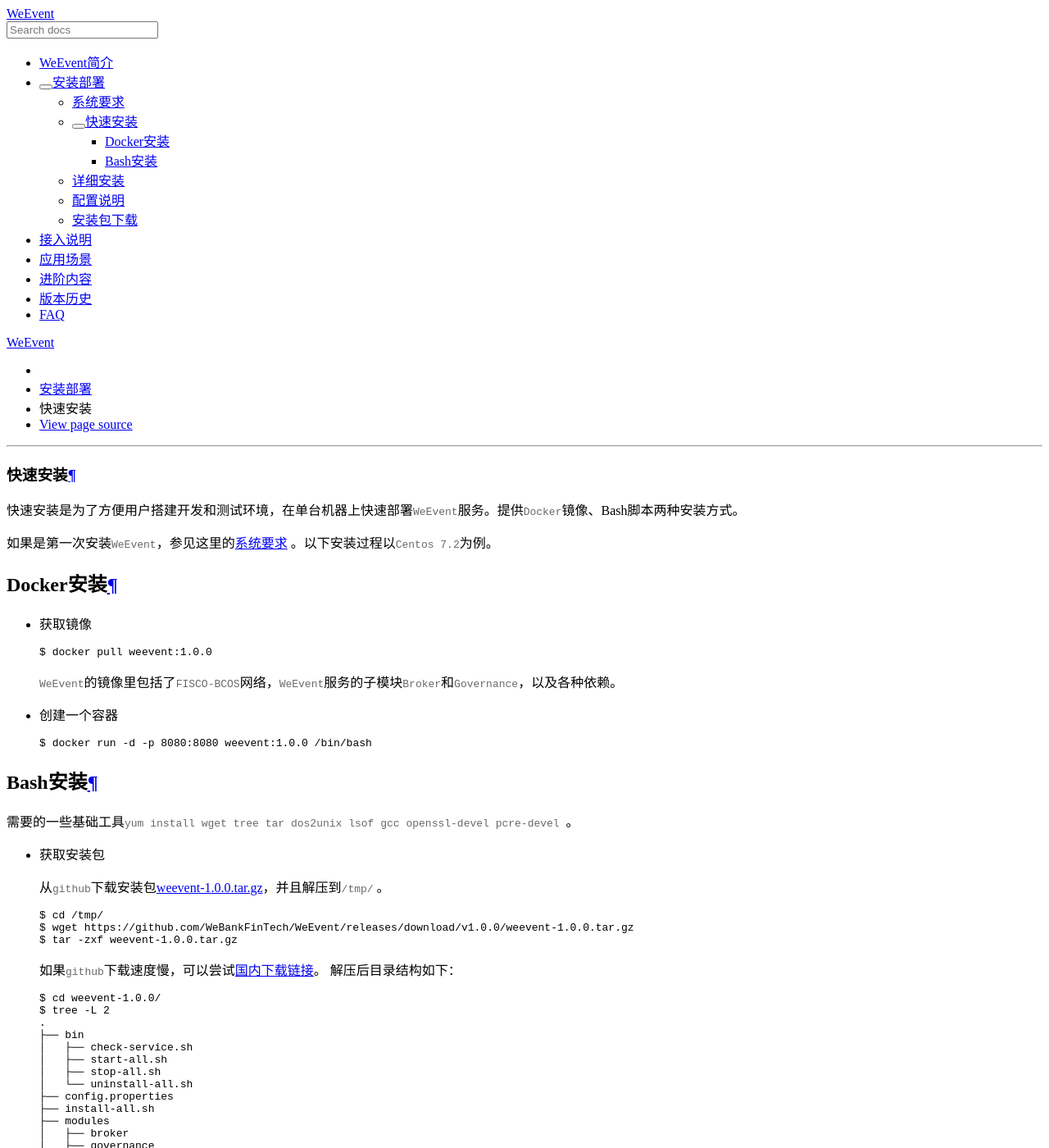
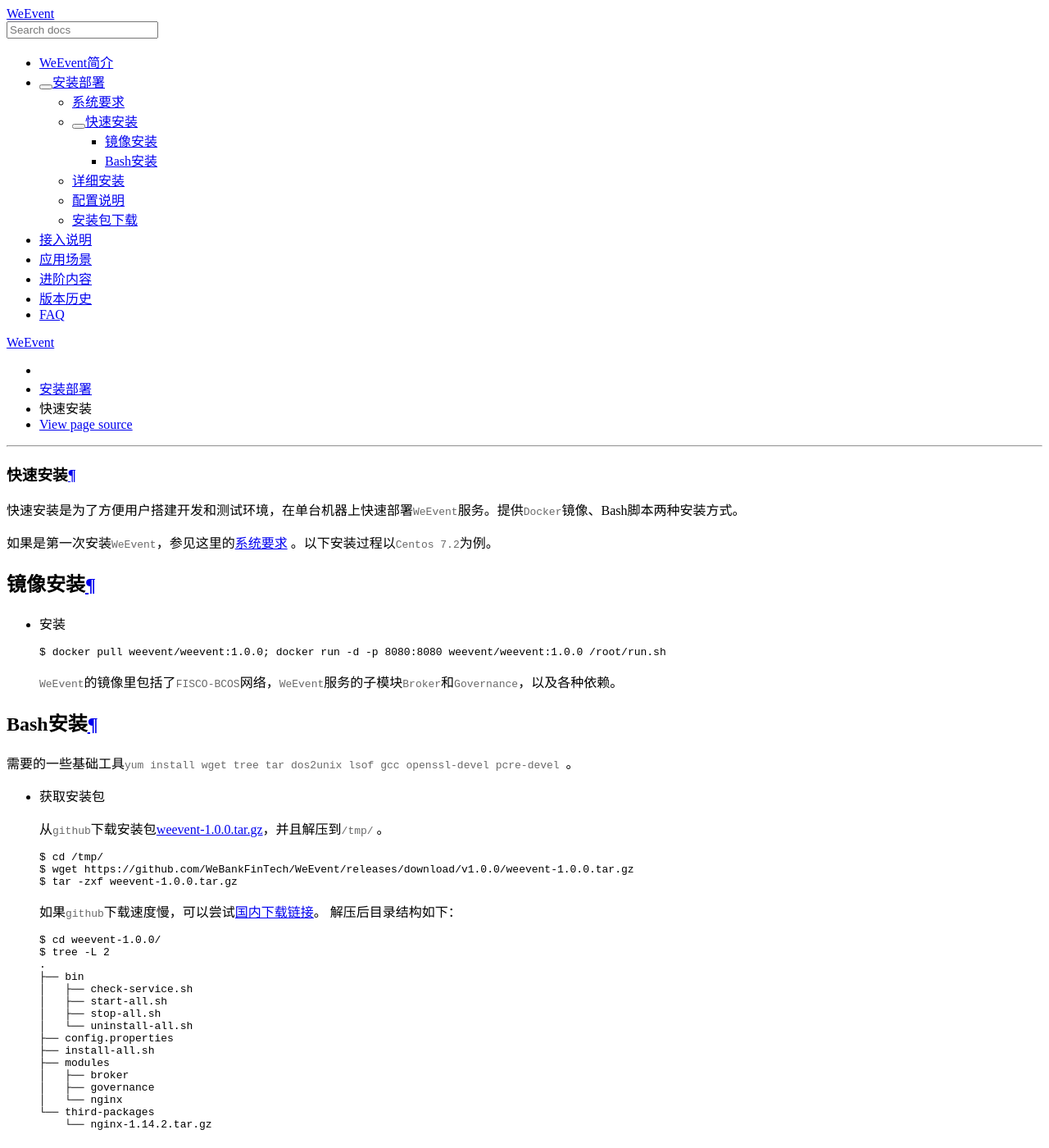
Before and after one commit to WeBankBlockchain/WeEvent-docs, a Sphinx documentation site: the page built from docs/install/quickinstall.md, in a window 1280 px wide and 1400 px high. Shown: the whole window at 82% size. Built offline with Sphinx 7.4.7 and the Read the Docs theme 2.0.0, drawn with Linux system fonts in a browser that asks for light colours.

Commit message:
add cdn and docker message

````diff
--- a/docs/install/quickinstall.md
+++ b/docs/install/quickinstall.md
@@ -4,21 +4,16 @@
 
 如果是第一次安装`WeEvent`，参见这里的[系统要求](./environment.html) 。以下安装过程以`Centos 7.2`为例。
 
-### Docker安装
+### 镜像安装
 
-- 获取镜像
+- 安装
 
   ```bash
-  $ docker pull weevent:1.0.0
+  $ docker pull weevent/weevent:1.0.0; docker run -d -p 8080:8080 weevent/weevent:1.0.0 /root/run.sh
   ```
 
   `WeEvent`的镜像里包括了`FISCO-BCOS`网络，`WeEvent`服务的子模块`Broker`和`Governance`，以及各种依赖。
 
-- 创建一个容器
-
-  ```bash
-  $ docker run -d -p 8080:8080 weevent:1.0.0 /bin/bash
-  ```
 
 ### Bash安装
 
````
Also changed, not shown: docs/install/download.md (+8 -8 lines).
